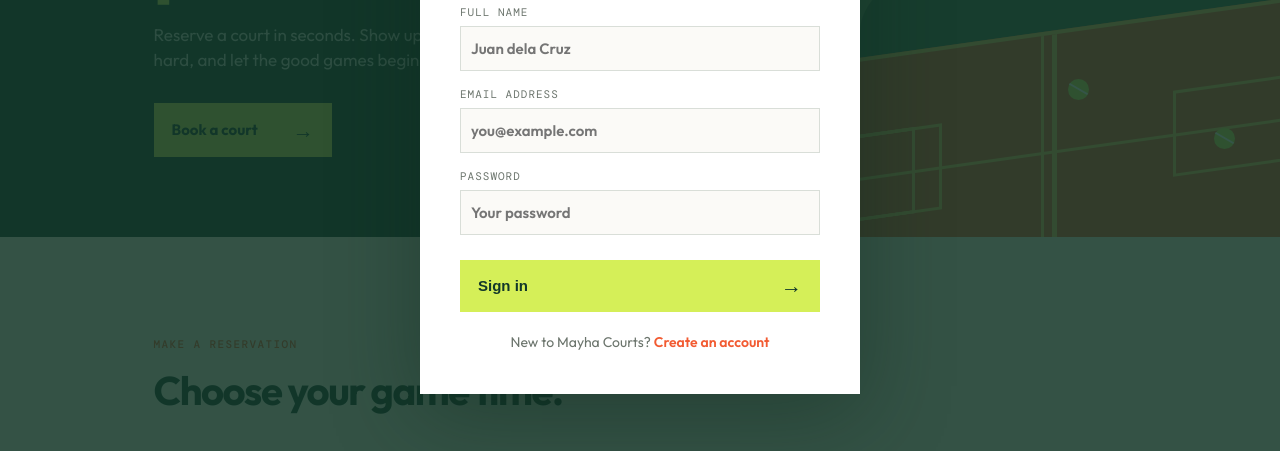
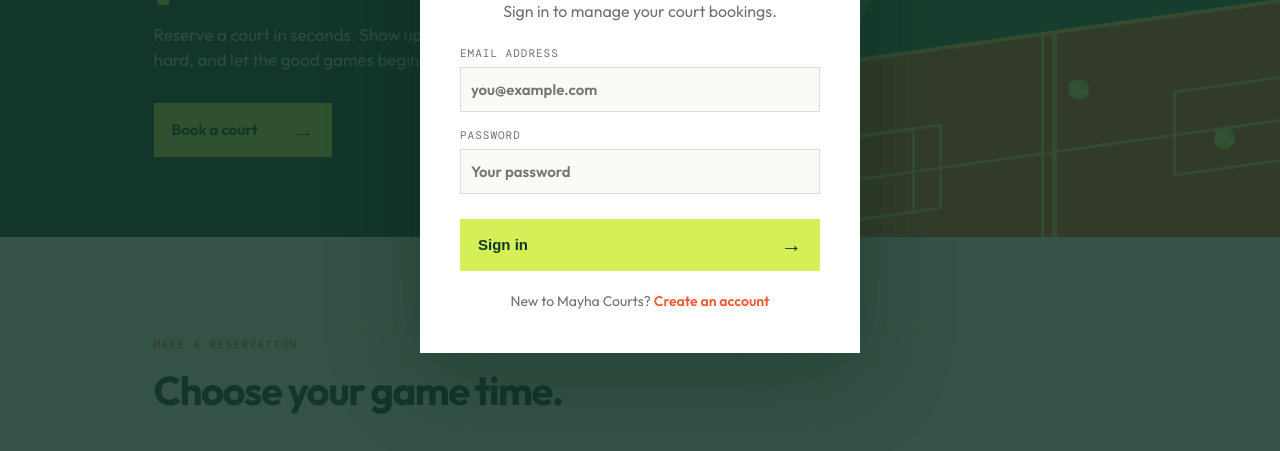
Before and after one commit to rowise-arch/MayhaPickleballCourt, a plain HTML site: page index.html in a window 1280 px wide. Shown: the part 329-780 px from the top of the page. Drawn offline with nearby package versions, Linux system fonts and the light colour scheme; no server answers.

Commit message:
Init auth state and add .hidden CSS
Call setAuthMode(false) during startup (alongside renderSlots() and connectFirebase()) so the app initializes in the signed-out UI state. Add a .account-dialog .hidden{display:none} utility to auth.css for hiding conditional form elements.

```diff
--- a/app.js
+++ b/app.js
@@ -150,5 +150,6 @@ document.querySelector("#book-btn").addEventListener("click", async () => {
 });
 document.querySelector("#dialog-close").addEventListener("click", () => document.querySelector("#booking-dialog").close());
 document.querySelector("#done-btn").addEventListener("click", () => document.querySelector("#booking-dialog").close());
+setAuthMode(false);
 renderSlots();
 connectFirebase();
--- a/auth.css
+++ b/auth.css
@@ -1 +1 @@
-.account-dialog{padding:0;max-width:440px}.auth-panel,.signed-in-panel{padding:43px 40px;text-align:center}.auth-panel>.brand-mark{margin-bottom:16px}.account-dialog h2{font-size:32px;letter-spacing:-1px;margin-bottom:9px}.auth-intro{color:var(--muted);margin-bottom:25px}.account-dialog form{text-align:left}.account-dialog label{text-align:left;display:block;margin:16px 0;color:var(--muted)}.account-dialog input{margin-top:7px}.account-dialog .book-btn{margin-top:9px}.auth-switch{font-size:14px;color:var(--muted);margin:21px 0 0}.auth-switch button{border:0;padding:0;background:transparent;color:var(--orange);font:600 14px Outfit;cursor:pointer}.auth-error{padding:9px 11px;background:#fff0eb;color:#b63212;font-size:13px;line-height:1.35}.signed-in-panel #account-email{color:var(--muted);margin-bottom:22px}
+.account-dialog{padding:0;max-width:440px}.auth-panel,.signed-in-panel{padding:43px 40px;text-align:center}.auth-panel>.brand-mark{margin-bottom:16px}.account-dialog h2{font-size:32px;letter-spacing:-1px;margin-bottom:9px}.auth-intro{color:var(--muted);margin-bottom:25px}.account-dialog form{text-align:left}.account-dialog label{text-align:left;display:block;margin:16px 0;color:var(--muted)}.account-dialog .hidden{display:none}.account-dialog input{margin-top:7px}.account-dialog .book-btn{margin-top:9px}.auth-switch{font-size:14px;color:var(--muted);margin:21px 0 0}.auth-switch button{border:0;padding:0;background:transparent;color:var(--orange);font:600 14px Outfit;cursor:pointer}.auth-error{padding:9px 11px;background:#fff0eb;color:#b63212;font-size:13px;line-height:1.35}.signed-in-panel #account-email{color:var(--muted);margin-bottom:22px}
```
